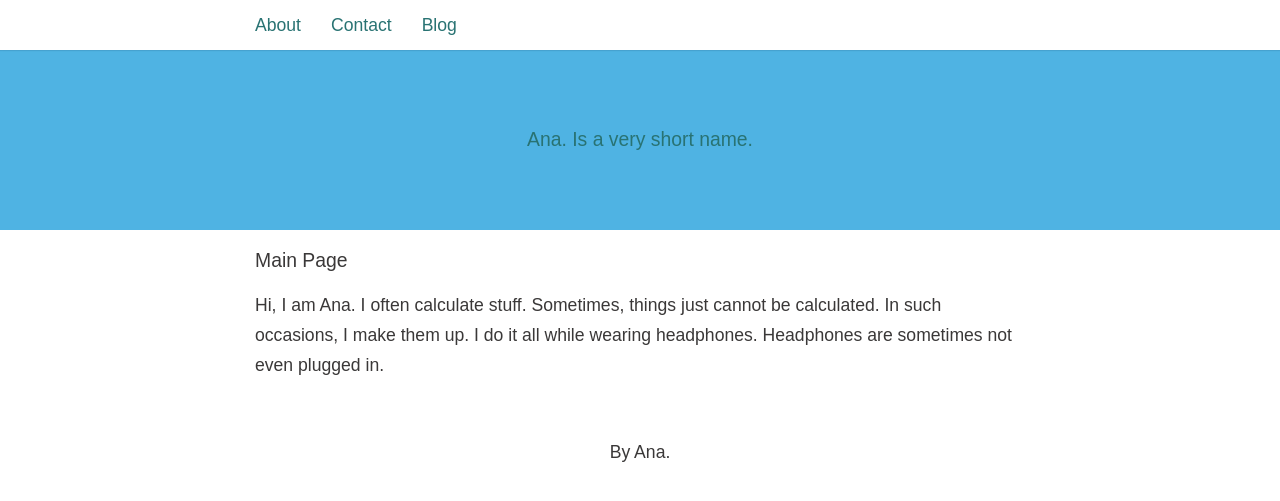
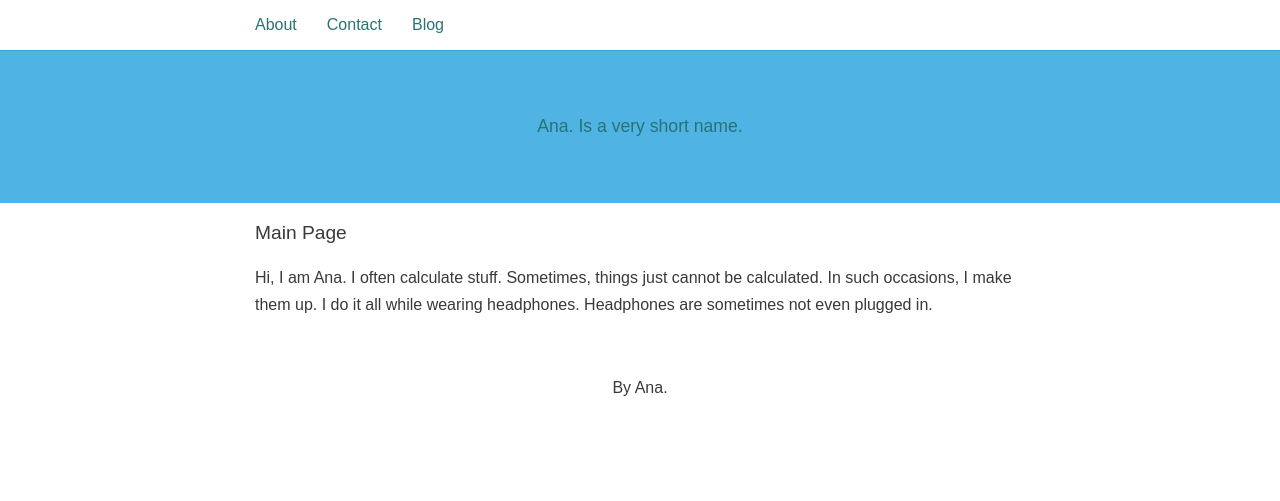
Before and after one commit to electro-swing/electro-swing.github.io, a Jekyll site: the page built from index.html, in a window 1280 px wide. Shown: the top 501 px of the page. Built offline with Jekyll 4.4.1, drawn with Linux system fonts in a browser that asks for light colours; some web fonts are replaced.

Commit message:
Update _layout.scss

```diff
--- a/_sass/_layout.scss
+++ b/_sass/_layout.scss
@@ -2,7 +2,7 @@ body {
 	margin: 0;
 	color: $font-color;
 	font-family: $font-style;
-	font-size: 1.1em;
+	font-size: 1.0em;
 	line-height: 1.7;
 	-webkit-font-smoothing: antialiased;
 }
@@ -24,7 +24,7 @@ h1 {
 	}
 }
 h2 {
-	font-size: 1.1em;
+	font-size: 1.2em;
 }
 a,
 a:visited {
@@ -41,7 +41,7 @@ header {
 	padding: 0px 2px;
 	text-align: center;
 	margin: 50px 0 0;
-	height: 20vh;
+	height: 17vh;
 	display: flex;
 	justify-content: center;
 	align-items: center;
@@ -52,7 +52,7 @@ main {
 	margin: 0 auto;
 }
 time {
-	color: #898989;
+	color: #B53A3A;
 }
 .container {
 	max-width: $content-width;
```
